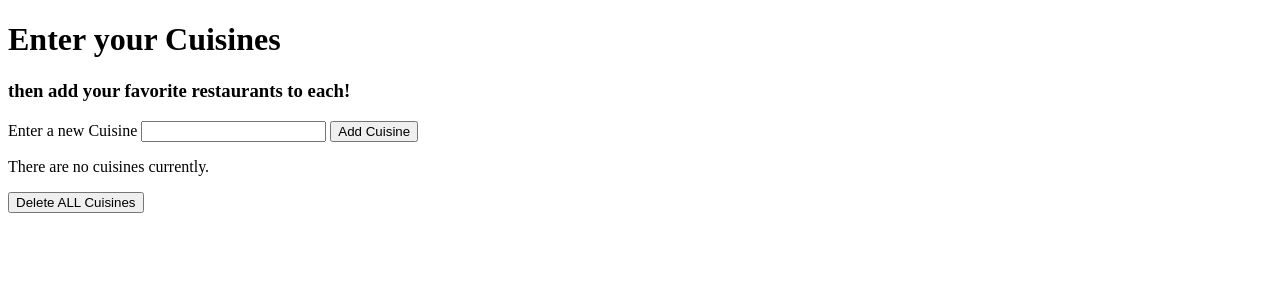
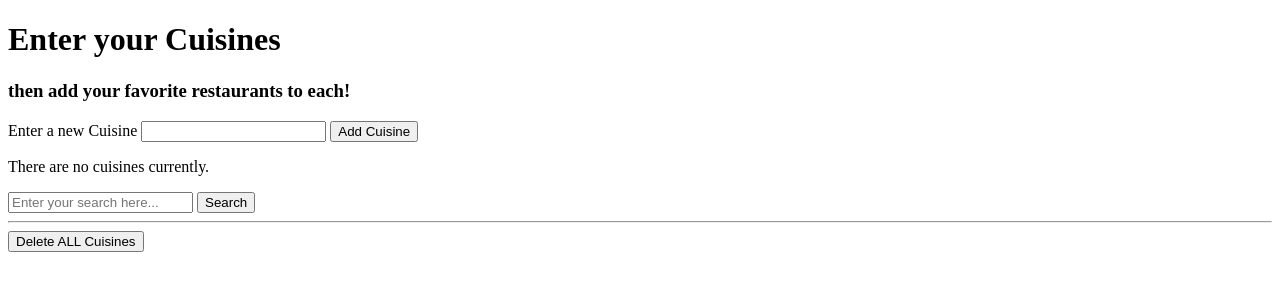
Before and after one commit to BabaYaga64/Restaurant_Cuisines, a PHP site: template views/index.twig in a window 1280 px wide. Shown: the top 300 px of the page. Run offline with PHP 8.4, Linux system fonts and the light colour scheme; the template is opened without the code that fills it, so the values that code supplies are empty; some libraries are stand-ins or nearby versions.

Commit message:
Update view pages

```diff
--- a/views/index.twig
+++ b/views/index.twig
@@ -38,6 +38,15 @@
         {% endif %}
 
         <div>
+            <form action="/search" method="post">
+                <input type="text" name="search" placeholder="Enter your search here..." required>
+                <button type="submit">Search</button>
+            </form>
+        </div>
+
+        <hr>
+
+        <div>
             <form action="/delete_all" method="post">
                 <button type="submit">Delete ALL Cuisines</button>
             </form>
```
Also changed, not shown: views/search_results.twig (added, +10 -0 lines).
